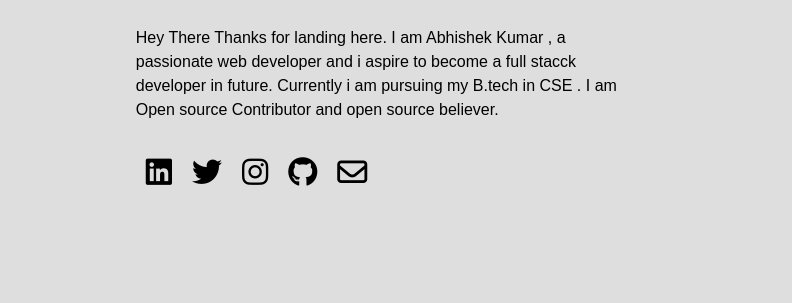
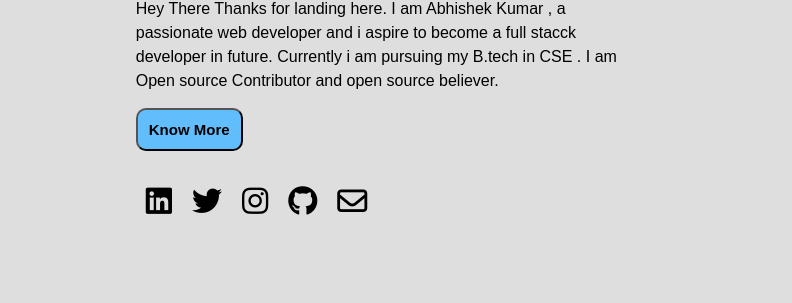
Before and after one commit to abhiraj-ku/Abhishek-portfolio, a plain HTML site: page index.html in a window 1280 px wide. Shown: the part 899-1202 px from the top of the page, 488-1280 px from the left. Drawn offline with Linux system fonts and the light colour scheme.

Commit message:
added links and know more btn

```diff
--- a/index.html
+++ b/index.html
@@ -25,10 +25,10 @@
                     <a href="#" class="nav-links">Home</a>
                 </li>
                 <li class="nav-items">
-                    <a href="#" class="nav-links">About</a>
+                    <a href="about-us/about.html" class="nav-links">About</a>
                 </li>
                 <li class="nav-items">
-                    <a href="#" class="nav-links">Project</a>
+                    <a href="#projects-section" class="nav-links">Project</a>
                 </li>
                 <li class="nav-items">
                     <a href="#" class="nav-links">Contact</a>
@@ -85,6 +85,9 @@
                     developer in future. Currently i am pursuing my B.tech in CSE . I am Open source Contributor and open source believer.
 
                 </P>
+                <div class="bton">
+                    <a href="about-us/about.html"><button class="button">Know More</button></a>
+                </div>
                 <div class="social-links">
                     <a href="https://www.linkedin.com/in/abhishek-ko" target="_blank"><i class="fa-brands fa-linkedin"></i></a>
                     <a href="#"><i class="fa-brands fa-twitter" target="_blank"></i></a>
@@ -186,7 +189,7 @@
     </div>
 
 
-    <div class="projects-section">
+    <div class="projects-section" id="projects-section">
         <h2>My Projects</h2>
 
         <h5>*These projects include clone(landing page only) , Javscript projects and pure html and css projects</h5>
--- a/style.css
+++ b/style.css
@@ -2,6 +2,19 @@
     padding: 0;
     margin: 0;
     box-sizing: border-box;
+}
+.button{
+    padding: 11px;
+    font-size: 15px;
+    background-color: #62bdfc;
+    border-radius: 10px;
+    cursor: pointer;
+    font-weight: 700;
+    margin-top: 15px;
+
+}
+.button:hover{
+    background-color: cornflowerblue;
 }
 
 body {
```
Also changed, not shown: about-us/about.css (line endings or trailing spaces).
